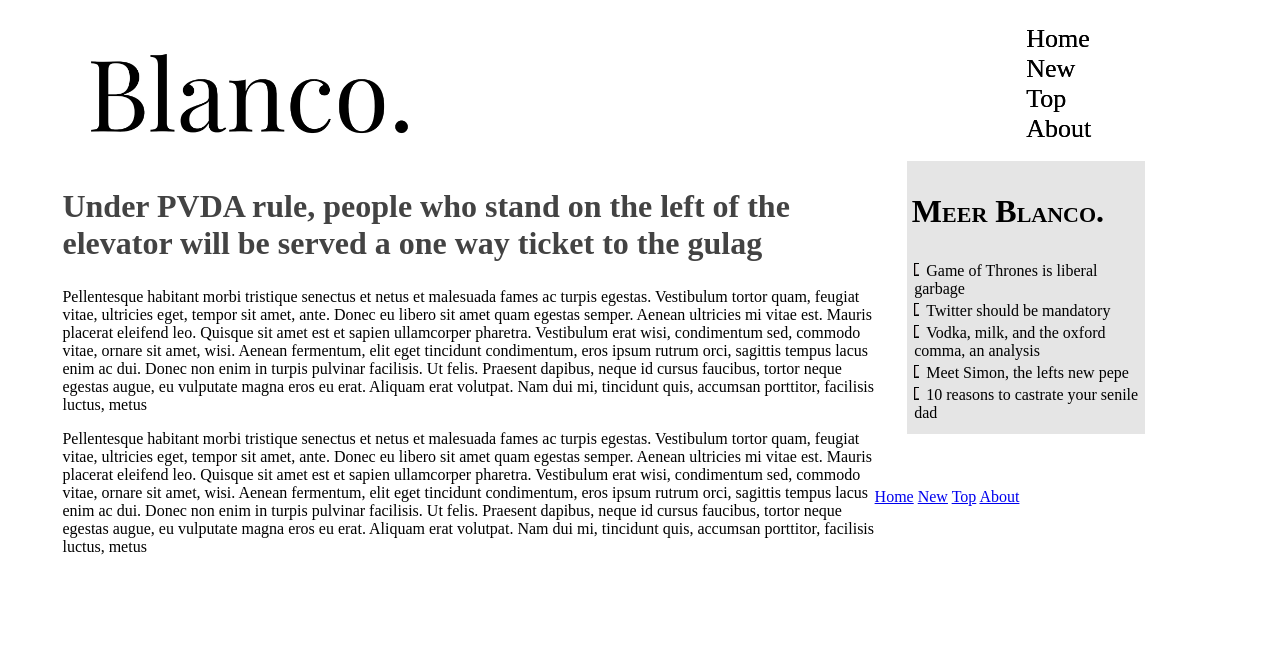
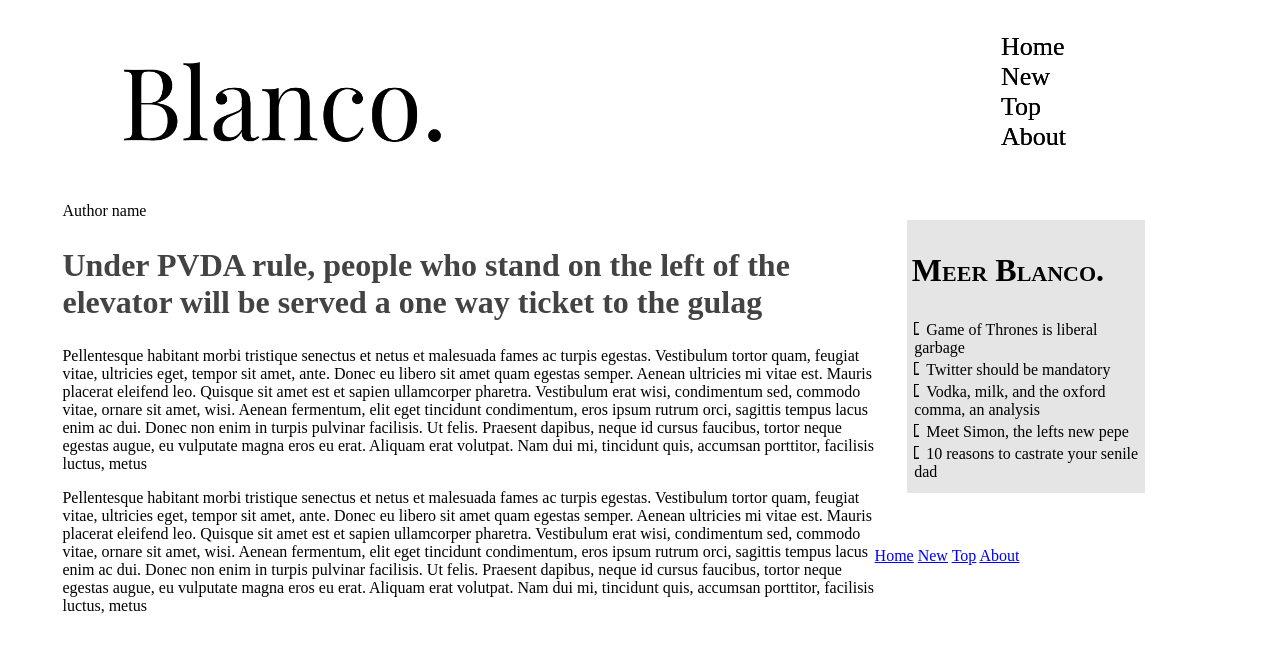
Before and after one commit to chigurg/blancoblog, a plain HTML site: page index.html in a window 1280 px wide. Drawn offline with Linux system fonts and the light colour scheme.

Commit message:
title fix

```diff
--- a/index.html
+++ b/index.html
@@ -19,6 +19,7 @@
       </nav>
   </header>
 <section id="content">
+<section id="Author"> Author name </section>
 <div id="text">
 	  <h1>Under PVDA rule, people who stand on the left of the elevator will be served a one way ticket to the gulag</h1>
 	  <p>Pellentesque habitant morbi tristique senectus et netus et malesuada fames ac turpis egestas. Vestibulum tortor quam, feugiat vitae, ultricies eget, tempor sit amet, ante. Donec eu libero sit amet quam egestas semper. Aenean ultricies mi vitae est. Mauris placerat eleifend leo. Quisque sit amet est et sapien ullamcorper pharetra. Vestibulum erat wisi, condimentum sed, commodo vitae, ornare sit amet, wisi. Aenean fermentum, elit eget tincidunt condimentum, eros ipsum rutrum orci, sagittis tempus lacus enim ac dui. Donec non enim in turpis pulvinar facilisis. Ut felis. Praesent dapibus, neque id cursus faucibus, tortor neque egestas augue, eu vulputate magna eros eu erat. Aliquam erat volutpat. Nam dui mi, tincidunt quis, accumsan porttitor, facilisis luctus, metus</p>
--- a/styles/Blog.css
+++ b/styles/Blog.css
@@ -14,6 +14,7 @@ body {
 	margin: 2%;
 }
 header {
+	margin: 3%;
 	overflow: auto;
 }
 
```
